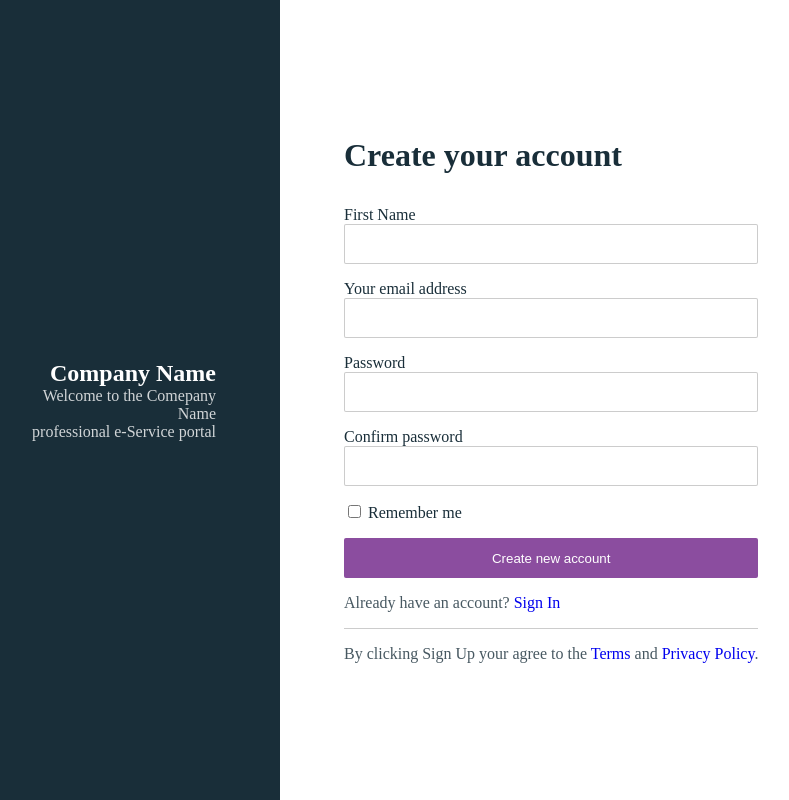
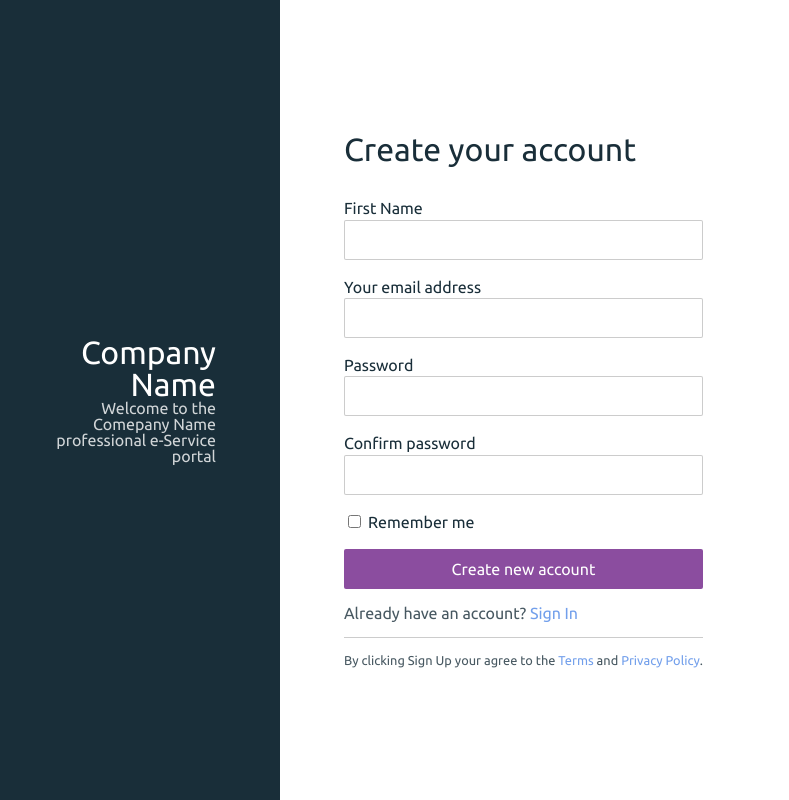
Before and after one commit to malcodeman/Simple-Sign-Up, a plain HTML site: page index.html in a window 1280 px wide. Shown: the whole page, without its empty margins (40-829 px from the left). Drawn offline with Linux system fonts and the light colour scheme.

Commit message:
Font and link color

```diff
--- a/assets/css/style.css
+++ b/assets/css/style.css
@@ -22,11 +22,11 @@ a {
 }
 
 .aside {
+	align-items: flex-end;
+	background-color: #192E39;
 	display: none;
 	flex-direction: column;
 	justify-content: center;
-	align-items: flex-end;
-	background-color: #192E39;
 }
 
 @media (min-width: 768px) {
@@ -42,15 +42,17 @@ a {
 
 .aside-content .h1 {
 	color: #fff;
+	font: 2rem/1 Ubuntu;
 }
 
 .aside-content .p {
 	color: rgba(255, 255, 255, .8);
+	font: 1rem/1 Ubuntu;
 }
 
 .main {
+	align-items: center;
 	display: flex;
-	align-items: center;
 	justify-content: center;
 	padding: 1rem;
 }
@@ -73,30 +75,50 @@ a {
 	color: #192E39;
 }
 
+.main-content .h1{
+	font: 2rem/1 Ubuntu;
+}
+
+.main-content .label{
+	font: 1rem/1.4 Ubuntu;
+}
+
 .input {
+	border-radius: 2px;
+	border: 1px solid rgba(0, 0, 0, .2);
+	font: 1rem/1 Ubuntu;
 	height: 38px;
 	padding: 0;
-	border: 1px solid rgba(0, 0, 0, .2);
-	border-radius: 2px;
+	text-indent: 2px;
 }
 
 .btn {
-	height: 40px;
+	background-color: #8B4D9F;
+	border-radius: 2px;
 	border: 0;
-	padding: 0;
-	background-color: #8B4D9F;
 	color: #fff;
 	cursor: pointer;
-	border-radius: 2px;
+	font: 1rem/1 Ubuntu;
+	height: 40px;
+	padding: 0;
 }
 
 .divider {
+	background-color: rgba(0, 0, 0, .2);
 	height: 1px;
-	background-color: rgba(0, 0, 0, .2);
 }
 
 .main-content .p {
 	color: rgba(25, 46, 57, .8);
+	font: 1rem/1 Ubuntu;
+}
+
+.main-content .p:last-of-type{
+	font-size: .8rem;
+}
+
+.main-content a{
+	color: rgba(079, 135, 230, .8);
 }
 
 .mb-1 {
--- a/index.html
+++ b/index.html
@@ -2,6 +2,7 @@
 <meta charset="UTF-8">
 <title>Simple Sign Up</title>
 <link href="assets/css/style.css" rel="stylesheet" />
+<link href="https://fonts.googleapis.com/css?family=Ubuntu" rel="stylesheet" />
 <div class="page">
 	<aside class="aside">
 		<div class="aside-content">
```
